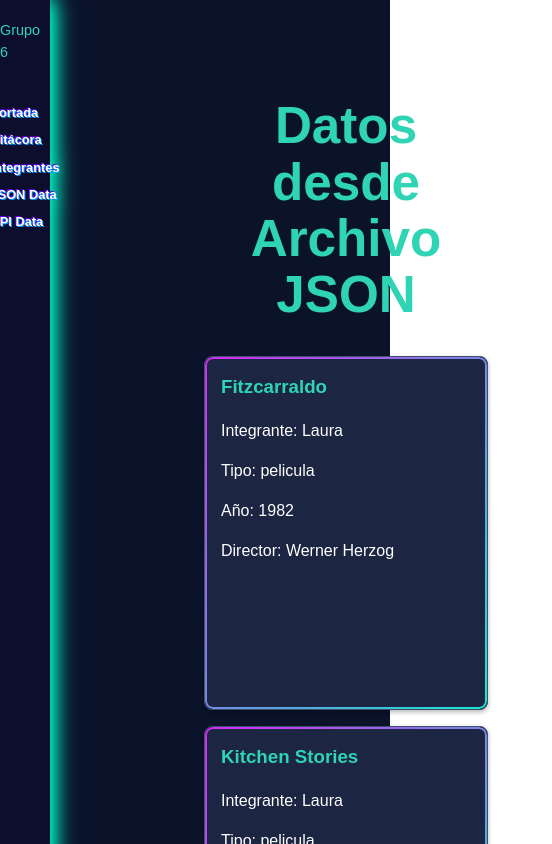
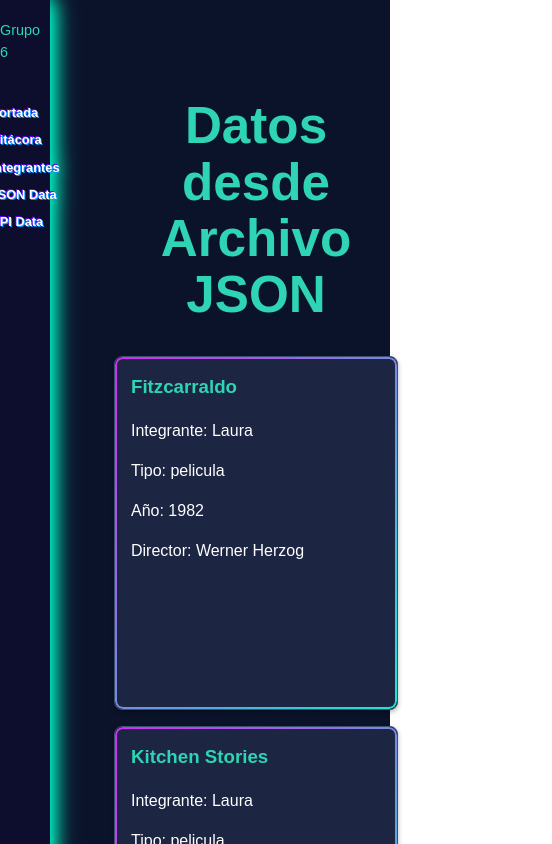
Before and after one commit to ignatole/Segunda_entrega_FE, a React (Vite) app: page /json-data in a window 390 px wide. Shown: the top 844 px of the page, 552 px wide, since content can reach past the window. Built offline with nearby package versions, Linux system fonts and the light colour scheme.

Commit message:
Fix f****ing footer

```diff
--- a/src/App.css
+++ b/src/App.css
@@ -1,3 +1,22 @@
+.app-wrapper {
+  display: flex;
+  flex-direction: column;
+  min-height: 100vh;
+}
+
+.app-container {
+  display: flex;
+  flex: 1;
+}
+
+.app-content {
+  margin-left: 160px; /* Ancho inicial de la sidebar */
+  padding: 2rem;
+  width: 100%;
+  flex: 1;
+  transition: margin-left 0.3s ease; /* Transición suave */
+}
+
 body {
   margin: 0;
   font-family: 'Poppins', sans-serif;
@@ -144,3 +163,17 @@ button:hover {
   50% { transform: scale(1.2) rotate(180deg); opacity: 0.8; }
   100% { transform: scale(0) rotate(360deg); opacity: 0; }
 }
+
+
+/* Media Queries para ajustar el margen del contenido */
+@media (max-width: 768px) {
+  .app-content {
+    margin-left: 60px; /* Ancho de la sidebar en tablets */
+  }
+}
+
+@media (max-width: 600px) {
+  .app-content {
+    margin-left: 50px; /* Ancho de la sidebar en móviles */
+  }
+}
--- a/src/App.jsx
+++ b/src/App.jsx
@@ -1,6 +1,6 @@
 import React, { useState, useEffect, useRef } from 'react';
 import { BrowserRouter as Router, Routes, Route, useLocation, useNavigate } from 'react-router-dom';
-import Portada from './pages/portada/Portada';
+import Portada from './pages/Portada';
 import Bitacora from './pages/Bitacora';
 import Integrantes from './pages/Integrantes';
 import APIData from './pages/APIData';
@@ -8,12 +8,13 @@ import JSONData from './pages/JSONData';
 import Sidebar from './components/Sidebar';
 import Footer from './components/Footer';
 import Portal from './components/Portal';
+import './styles/App.css';
 
 function AppContent() {
   const [portalVisible, setPortalVisible] = useState(false);
   const [portalDuration, setPortalDuration] = useState(1500);
   const [portalPhase, setPortalPhase] = useState('idle'); // 'idle' | 'in' | 'out'
-  const [targetPath, setTargetPath] = useState(null);
+  const [setTargetPath] = useState(null);
   const location = useLocation();
   const navigate = useNavigate();
   const contentRef = useRef(null);
@@ -64,9 +65,9 @@ function AppContent() {
   };
 
   return (
-    <div style={{display: 'flex'}}>
+    <div className="app-container">
       <Sidebar onNavigate={startPortalNavigation} />
-      <div ref={contentRef} className="app-content" style={{marginLeft: '140px', padding: '2rem', width: '100%'}}>
+      <main ref={contentRef} className="app-content">
         <Routes>
           <Route path="/" element={<Portada />} />
           <Route path="/bitacora" element={<Bitacora />} />
@@ -74,7 +75,7 @@ function AppContent() {
           <Route path="/json-data" element={<JSONData />} />
           <Route path="/api-data" element={<APIData />} />
         </Routes>
-      </div>
+      </main>
       <Portal open={portalVisible} duration={portalDuration} />
     </div>
   );
@@ -83,7 +84,7 @@ function AppContent() {
 function App() {
   return (
     <Router>
-      <div style={{ display: 'flex', flexDirection: 'column', minHeight: '100vh' }}>
+      <div className="app-wrapper">
         <AppContent />
         <Footer />
       </div>
--- a/src/pages/APIData.jsx
+++ b/src/pages/APIData.jsx
@@ -25,7 +25,7 @@ const APIData = () => {
 
   const renderCard = (item) => (
     <Card key={item.id}>
-      <img src={item.image} alt={item.name} style={{ width: '100%', borderRadius: '8px 8px 0 0' }} />
+      <img className="card-image" src={item.image} alt={item.name} />
       <h3>{item.name}</h3>
   <p>Estado: {translateStatus(item.status)}</p>
   <p>Especie: {translateSpecies(item.species)}</p>
--- a/src/pages/Portada.jsx
+++ b/src/pages/Portada.jsx
@@ -43,8 +43,7 @@ export default function Portada(){
 
   return (
     <div className="portada-wrapper">
-    <div className="portada"
-    style={{backgroundImage: `url(${fondos[index]})`}}>
+    <div className={`portada bg-${index}`}>
       <div className="overlay">
         <h1 ref={titleRef} letter-animation= "breath">Portalverse</h1>
         <p className="subtitulo">Explorando el multiverso del desarrollo web</p>
--- a/src/styles/APIData.css
+++ b/src/styles/APIData.css
@@ -37,3 +37,9 @@
   justify-content: center;
   margin-top: 2rem;
 }
+
+.card-image {
+  width: 100%;
+  border-radius: 8px 8px 0 0;
+  display: block;
+}
--- a/src/styles/App.css
+++ b/src/styles/App.css
@@ -1,3 +1,22 @@
+.app-wrapper {
+  display: flex;
+  flex-direction: column;
+  min-height: 100vh;
+}
+
+.app-container {
+  display: flex;
+  flex: 1;
+}
+
+.app-content {
+  margin-left: 160px; /* Ancho inicial de la sidebar */
+  padding: 2rem;
+  width: 100%;
+  flex: 1;
+  transition: margin-left 0.3s ease; /* Transición suave */
+}
+
 body {
   margin: 0;
   font-family: 'Poppins', sans-serif;
@@ -69,7 +88,7 @@ button:hover {
   height: 100%;
   object-fit: contain;
   border-radius: 50%;
-  filter: drop-shadow(0 14px 40px rgba(0, 230, 120, 0.9));
+  filter: drop-shadow(0 6px 18px rgba(0, 150, 0, 0.6));
 }
 
 .portal {
@@ -145,20 +164,16 @@ button:hover {
   100% { transform: scale(0) rotate(360deg); opacity: 0; }
 }
 
-/* App content transformations when portal is active */
-.app-content {
-  transition: transform 0.6s ease, filter 0.6s ease, opacity 0.6s ease;
+
+/* Media Queries para ajustar el margen del contenido */
+@media (max-width: 768px) {
+  .app-content {
+    margin-left: 60px; /* Ancho de la sidebar en tablets */
+  }
 }
 
-.app-content.absorbed {
-  transform: scale(0.92) translateY(-8px) rotateX(8deg);
-  filter: blur(6px) saturate(0.7);
-  opacity: 0.18;
+@media (max-width: 600px) {
+  .app-content {
+    margin-left: 50px; /* Ancho de la sidebar en móviles */
+  }
 }
-
-.app-content.from-portal {
-  transform: scale(1) translateY(0) rotateX(0deg);
-  filter: none;
-  opacity: 1;
-  transition: transform 0.9s cubic-bezier(.2,.9,.2,1), filter 0.9s ease, opacity 0.9s ease;
-}
--- a/src/styles/Portada.css
+++ b/src/styles/Portada.css
@@ -12,6 +12,12 @@
   align-items: center;      /* centra verticalmente overlay */
   overflow: hidden;
 }
+
+/* Background images for portada (migrated from inline styles) */
+.portada.bg-0 { background-image: url('/assets/pic_1.jpg'); }
+.portada.bg-1 { background-image: url('/assets/pic_2.png'); }
+.portada.bg-2 { background-image: url('/assets/pic_3.jpg'); }
+.portada.bg-3 { background-image: url('/assets/pic_4.jpg'); }
 
 .portada .overlay
 {
```
